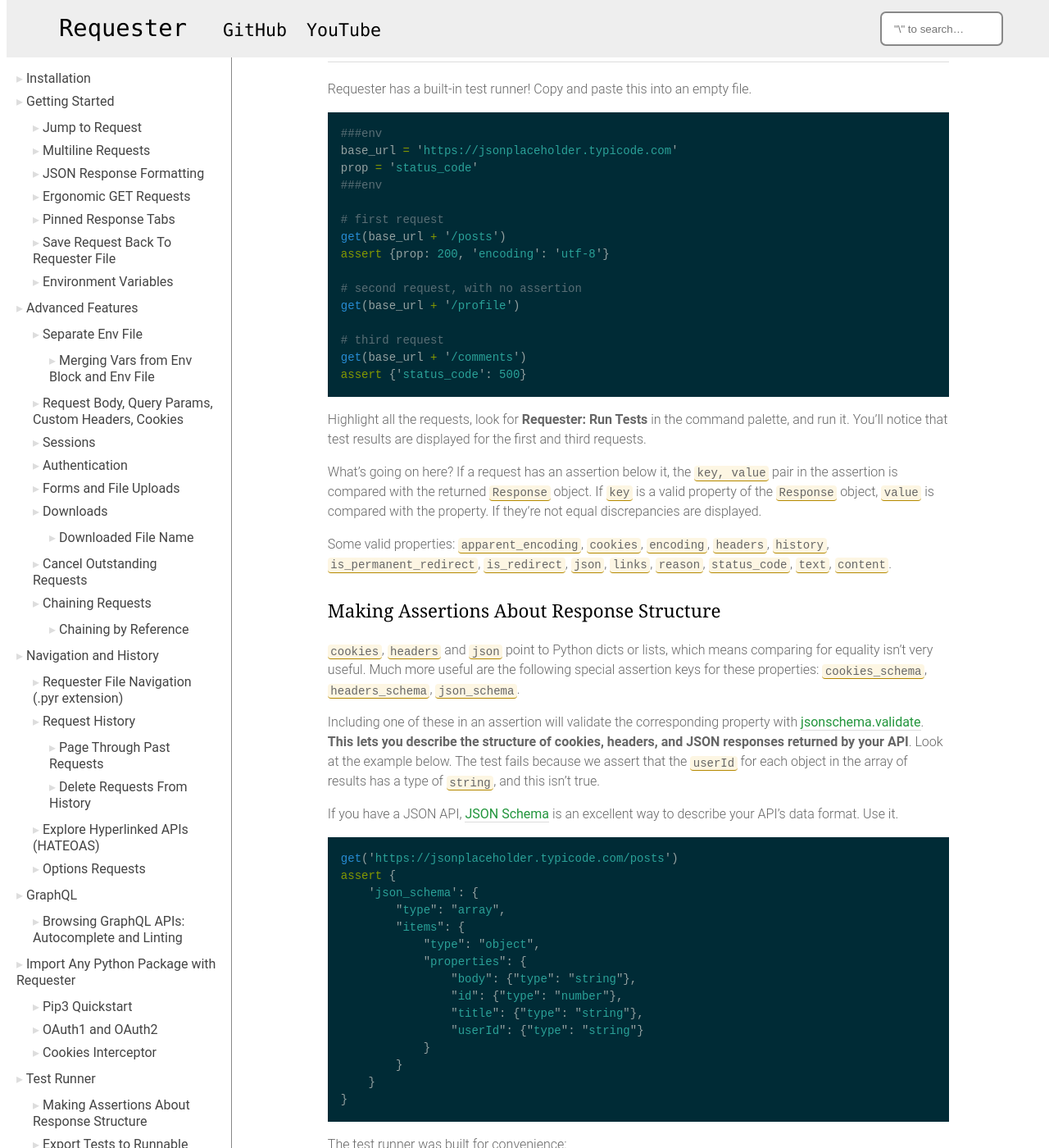
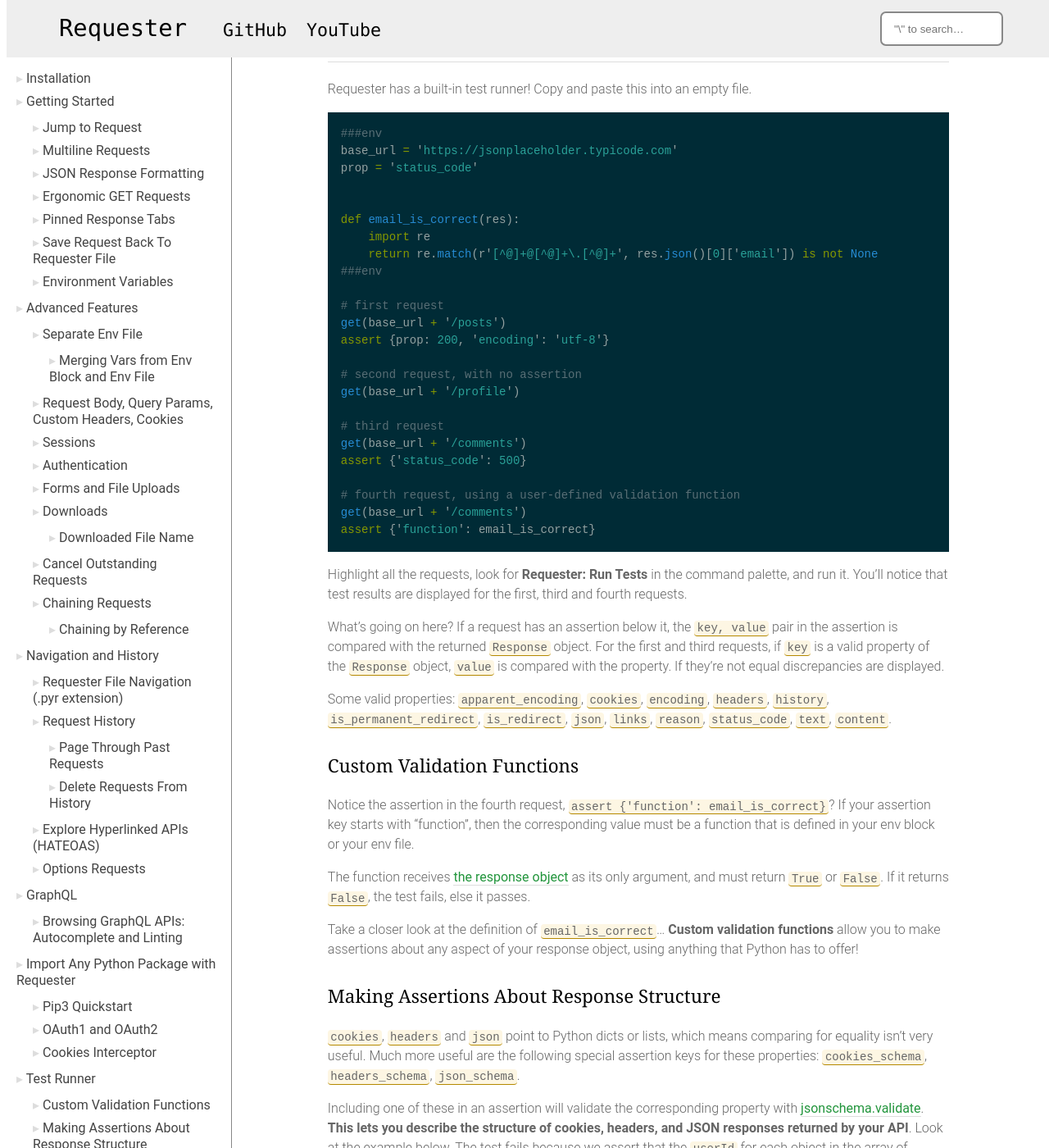
Before and after one commit to kylebebak/Requester, a Jekyll site: the page built from docs/index.html, in a window 1280 px wide and 1400 px high, scrolled down 14847 px. Shown: the whole window at 82% size. Built offline with Jekyll 4.4.1, drawn with Linux system fonts in a browser that asks for light colours; comment, search, counter and statistics services are not loaded; some of the changed text lies outside the part shown.

Commit message:
Updates docs and prepares for 2.25.0

```diff
--- a/docs/_content/body.md
+++ b/docs/_content/body.md
@@ -484,6 +484,11 @@ Requester has a built-in test runner! Copy and paste this into an empty file.
 ###env
 base_url = 'https://jsonplaceholder.typicode.com'
 prop = 'status_code'
+
+
+def email_is_correct(res):
+    import re
+    return re.match(r'[^@]+@[^@]+\.[^@]+', res.json()[0]['email']) is not None
 ###env
 
 # first request
@@ -496,13 +501,25 @@ get(base_url + '/profile')
 # third request
 get(base_url + '/comments')
 assert {'status_code': 500}
+
+# fourth request, using a user-defined validation function
+get(base_url + '/comments')
+assert {'function': email_is_correct}
 ~~~
 
-Highlight all the requests, look for __Requester: Run Tests__ in the command palette, and run it. You'll notice that test results are displayed for the first and third requests.
+Highlight all the requests, look for __Requester: Run Tests__ in the command palette, and run it. You'll notice that test results are displayed for the first, third and fourth requests.
 
-What's going on here? If a request has an assertion below it, the `key, value` pair in the assertion is compared with the returned `Response` object. If `key` is a valid property of the `Response` object, `value` is compared with the property. If they're not equal discrepancies are displayed.
+What's going on here? If a request has an assertion below it, the `key, value` pair in the assertion is compared with the returned `Response` object. For the first and third requests, if `key` is a valid property of the `Response` object, `value` is compared with the property. If they're not equal discrepancies are displayed.
 
 Some valid properties: `apparent_encoding`, `cookies`, `encoding`, `headers`, `history`, `is_permanent_redirect`, `is_redirect`, `json`, `links`, `reason`, `status_code`, `text`, `content`.
+
+
+### Custom Validation Functions
+Notice the assertion in the fourth request, `assert {'function': email_is_correct}`? If your assertion key starts with "function", then the corresponding value must be a function that is defined in your env block or your env file.
+
+The function receives [the response object](http://docs.python-requests.org/en/master/api/#requests.Response) as its only argument, and must return `True` or `False`. If it returns `False`, the test fails, else it passes.
+
+Take a closer look at the definition of `email_is_correct`... __Custom validation functions__ allow you to make assertions about any aspect of your response object, using anything that Python has to offer!
 
 
 ### Making Assertions About Response Structure
@@ -510,7 +527,7 @@ Some valid properties: `apparent_encoding`, `cookies`, `encoding`, `headers`, `h
 
 Including one of these in an assertion will validate the corresponding property with [jsonschema.validate](https://github.com/Julian/jsonschema). __This lets you describe the structure of cookies, headers, and JSON responses returned by your API__. Look at the example below. The test fails because we assert that the `userId` for each object in the array of results has a type of `string`, and this isn't true.
 
-If you have a JSON API, [JSON Schema](http://json-schema.org/) is an excellent way to describe your API's data format. Use it.
+If you have a JSON API, [JSON Schema](http://json-schema.org/) is an excellent way to describe your API's data format.
 
 ~~~py
 get('https://jsonplaceholder.typicode.com/posts')
--- a/docs/_content/toc.md
+++ b/docs/_content/toc.md
@@ -33,6 +33,7 @@
   + [OAuth1 and OAuth2](#oauth1-and-oauth2)
   + [Cookies Interceptor](#cookies-interceptor)
 - [Test Runner](#test-runner)
+  + [Custom Validation Functions](#custom-validation-functions)
   + [Making Assertions About Response Structure](#making-assertions-about-response-structure)
   + [Export Tests to Runnable Script](#export-tests-to-runnable-script)
 - [Benchmarking Tool](#benchmarking-tool)
--- /dev/null
+++ b/messages/2.25.0.txt
@@ -0,0 +1,6 @@
+# New Features
+Requester's Test Runner now supports __custom validation functions__, which allow you to make assertions about any aspect of response object using anything Python has to offer.
+
+This is a feature I've wanted to add for a long time. I hope you all like the implementation. Check out the docs to see how it works.
+
+Also, Export to cURL now supports basic authentication.
```
